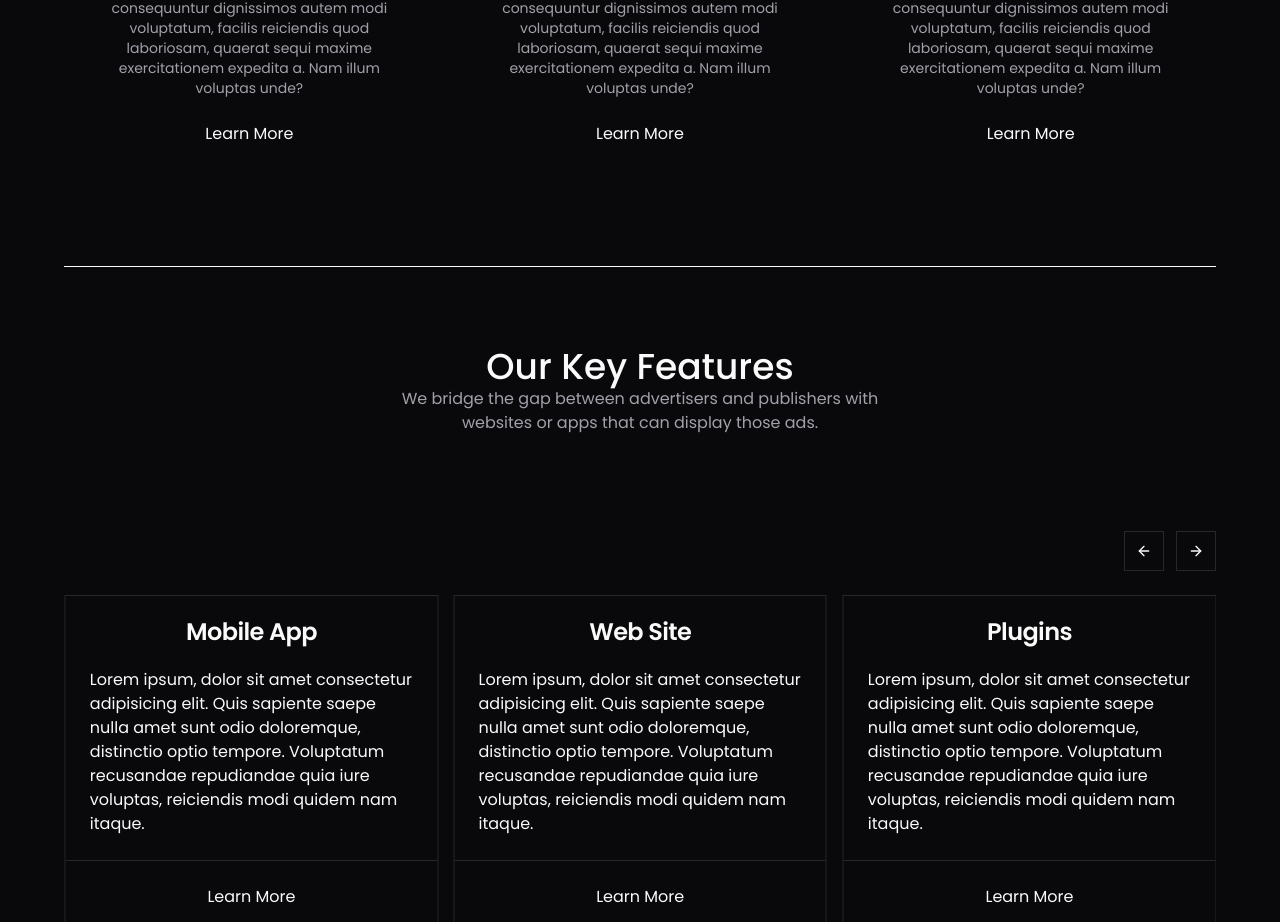
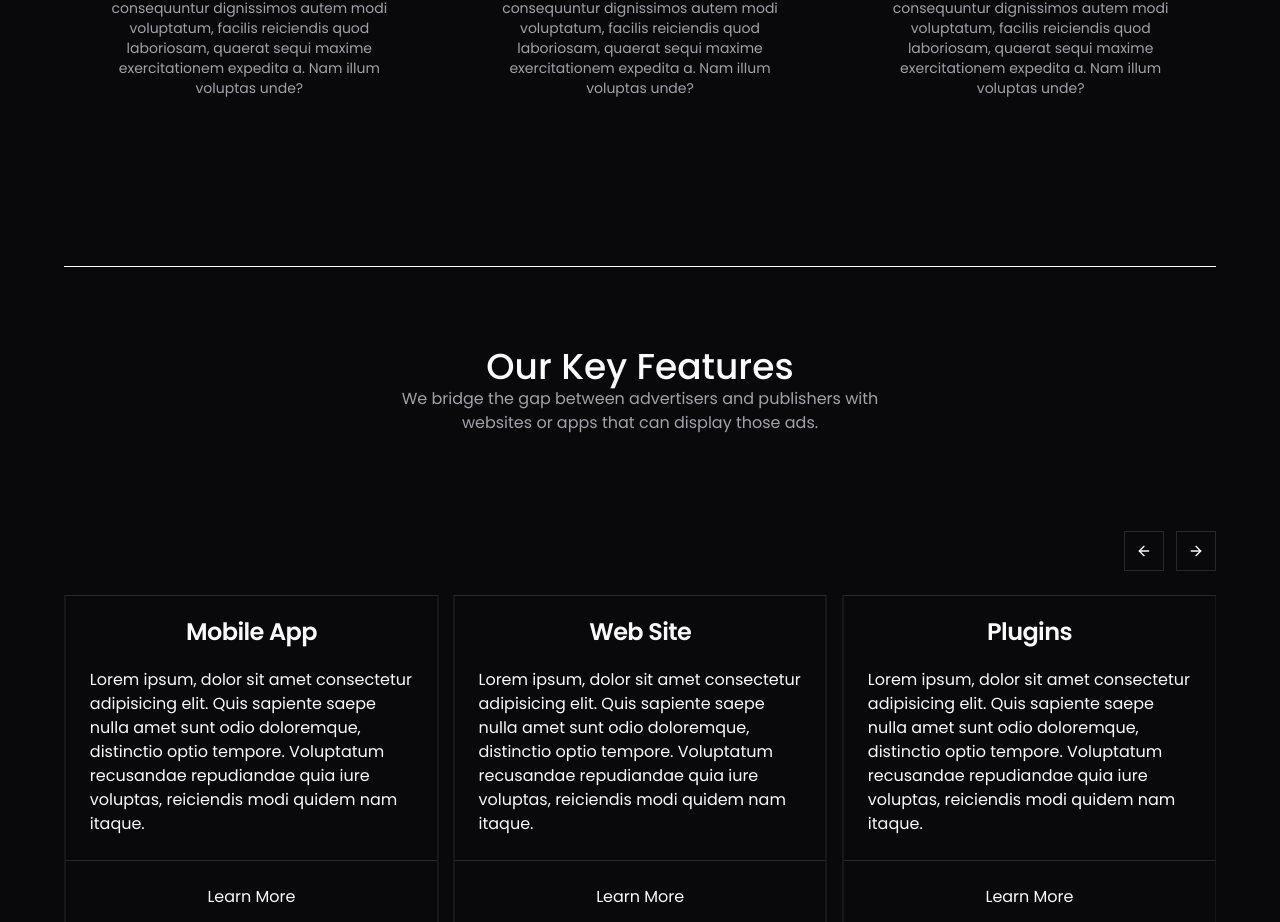
Before and after one commit to StepAsideLiL/effects, a Next.js app: page /home-pages/02 in a window 1280 px wide. Shown: the part 1098-2020 px from the top of the page. Built offline with nearby package versions, Linux system fonts and the light colour scheme.

Commit message:
add: product-card component

```diff
--- a/app/(home-page-design)/home-pages/02/_sections/products.tsx
+++ b/app/(home-page-design)/home-pages/02/_sections/products.tsx
@@ -1,13 +1,5 @@
-import Link from "next/link";
-import {
-  AnimatedCard,
-  AnimatedCardContent,
-  AnimatedCardDescription,
-  AnimatedCardFooter,
-  AnimatedCardHeader,
-  AnimatedCardTitle,
-} from "../_uis/animated-card";
 import { Separator } from "@/components/ui/separator";
+import ProductCard from "../_uis/product-card";
 
 const products = [
   {
@@ -43,20 +35,12 @@ export default function Products() {
 
       <div className="grid grid-cols-3 gap-5">
         {products.map((product, i) => (
-          <AnimatedCard key={i}>
-            <AnimatedCardHeader>
-              <AnimatedCardTitle>{product.title}</AnimatedCardTitle>
-              <AnimatedCardDescription>
-                {product.description}
-              </AnimatedCardDescription>
-            </AnimatedCardHeader>
-
-            <AnimatedCardContent>{product.content}</AnimatedCardContent>
-
-            <AnimatedCardFooter>
-              <Link href="#">Learn More</Link>
-            </AnimatedCardFooter>
-          </AnimatedCard>
+          <ProductCard
+            key={i}
+            title={product.title}
+            description={product.description}
+            content={product.content}
+          />
         ))}
       </div>
 
```
